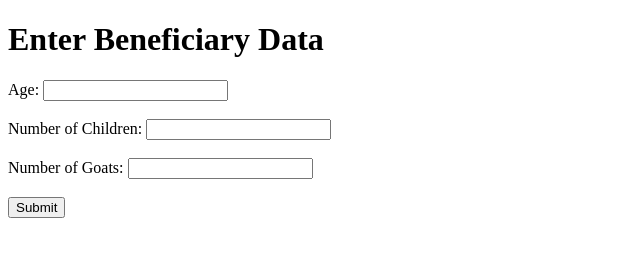
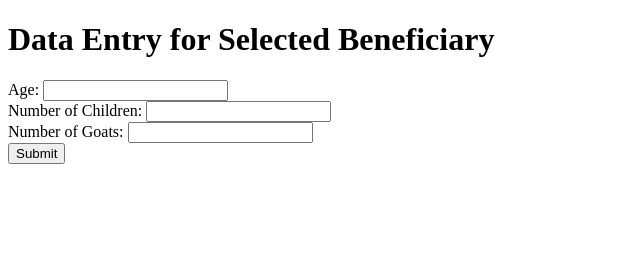
Before and after one commit to rohinma/trainer-data-app, a plain HTML site: page data-entry.html in a window 1280 px wide. Shown: the whole page, without its empty margins (0-640 px from the left). Drawn offline with Linux system fonts and the light colour scheme.

Commit message:
Update data-entry.html

```diff
--- a/data-entry.html
+++ b/data-entry.html
@@ -6,16 +6,18 @@
     <title>Data Entry</title>
 </head>
 <body>
-    <h1>Enter Beneficiary Data</h1>
+    <h1>Data Entry for Selected Beneficiary</h1>
     <form id="dataEntryForm">
+        <p id="selectedBeneficiary"></p>
+
         <label for="age">Age:</label>
-        <input type="number" id="age" name="age" required><br><br>
+        <input type="number" id="age" name="age" required><br>
 
         <label for="children">Number of Children:</label>
-        <input type="number" id="children" name="children" required><br><br>
+        <input type="number" id="children" name="children" required><br>
 
         <label for="goats">Number of Goats:</label>
-        <input type="number" id="goats" name="goats" required><br><br>
+        <input type="number" id="goats" name="goats" required><br>
 
         <button type="submit">Submit</button>
     </form>
```
